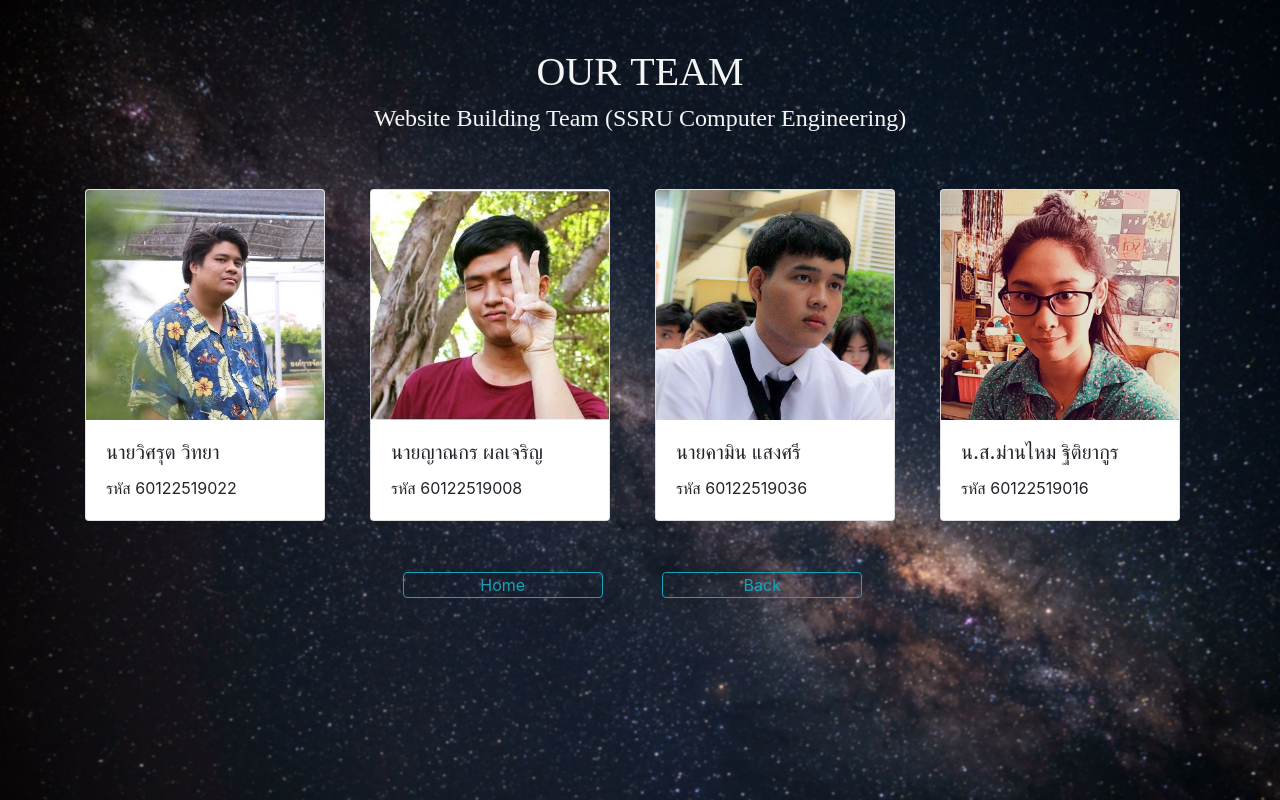
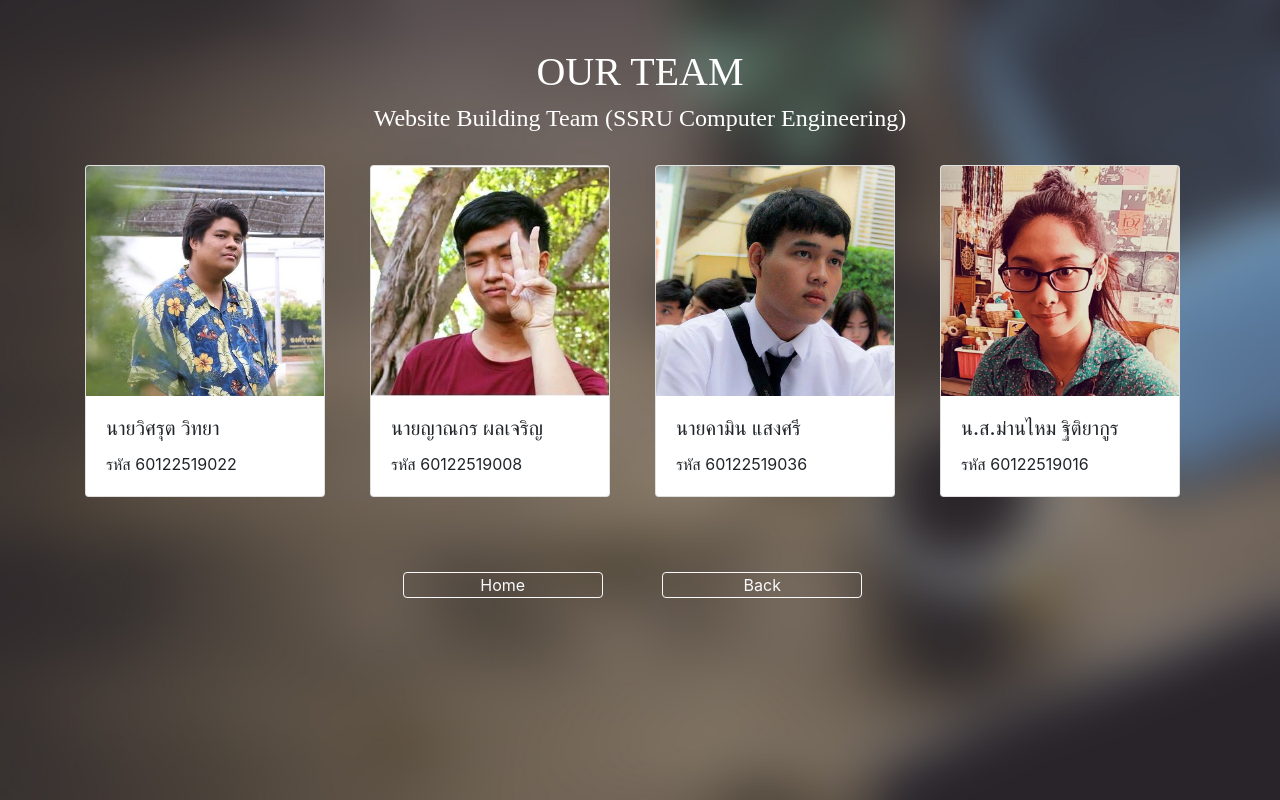
Before and after one commit to witsarutpalm111/ce-app-0, a PHP site: page /About.php in a window 1280 px wide. Run offline with PHP 8.4, Linux system fonts and the light colour scheme.

Commit message:
ล่าสุด

```diff
--- a/About.php
+++ b/About.php
@@ -70,11 +70,11 @@
             font-family: "Times New Roman", Times, serif;
         }
         h1 {
-            color: whitesmoke;
+            color: white;
             text-align:center;
         }
         h4 {
-            color: whitesmoke;
+            color: white;
             text-align:center;
         }
         #but1{
@@ -97,7 +97,7 @@
 </head>
 
 
-<body style="background-image: url(BG/galaxy1.jpg);background-repeat: no-repeat;background-size:100%;">
+<body style="background-image: url(BG/wall3.jpg);background-repeat: no-repeat;background-size:100%;">
     <div class="container"><br>
 
         <!--ส่วนของ Nav Bar แถบด้านบน-->
@@ -118,7 +118,7 @@
             <h4 class="serif">Website Building Team (SSRU Computer Engineering)</h4>
         </div>
 
-        <br><br>
+        <br>
 
         <section id="comtent" class="ma" >
             <div class="row mb-3">
@@ -167,10 +167,10 @@
                     </div>
                 </div>
             </div>
-
+            <br>
             <div style="text-align: center;">
-                <a id="but1" href="../ce-app-0/Home.php" class="btn btn-outline-info">Home</a>
-                <a id="but2" href="user/user_page.php" class="btn btn-outline-info">Back</a>
+                <a id="but1" href="../ce-app-0/Home.php" class="btn btn-outline-light">Home</a>
+                <a id="but2" href="user/user_page.php" class="btn btn-outline-light">Back</a>
             </div>
 
         </section>
--- a/shopping/list_shopping.php
+++ b/shopping/list_shopping.php
@@ -46,7 +46,6 @@ $result = mysqli_query($connect,$p);
         <br><br>
 
         <ul class="nav nav-pills mb-3" id="pills-tab" role="tablist">
-
             <li class="nav-item" id="AAA">
                 <a class="nav-link active" id="pills-home-tab" data-toggle="pill" href="#pills-home" role="tab"
                     aria-controls="pills-home" aria-selected="true">My List</a>
@@ -62,10 +61,10 @@ $result = mysqli_query($connect,$p);
                 <a class="nav-link" id="pills-contact-tab" data-toggle="pill" href="#pills-contact" role="tab"
                     aria-controls="pills-contact" aria-selected="false">Contact</a>
             </li> -->
-            <div class=" text-right ml-5">
-
+            <div class="text-right ml-5">
                 <a href="../Home.php" class="btn btn-success" class="ml-3">กลับ</a>
         </ul>
+
         <div class="tab-content" id="pills-tabContent">
             <div class="tab-pane fade show active" id="pills-home" role="tabpanel" aria-labelledby="pills-home-tab">
             <form medhod="post" name="insert_form" id="insert_form">
```
Also changed, not shown: navbar.php (added, +19 -0 lines).
